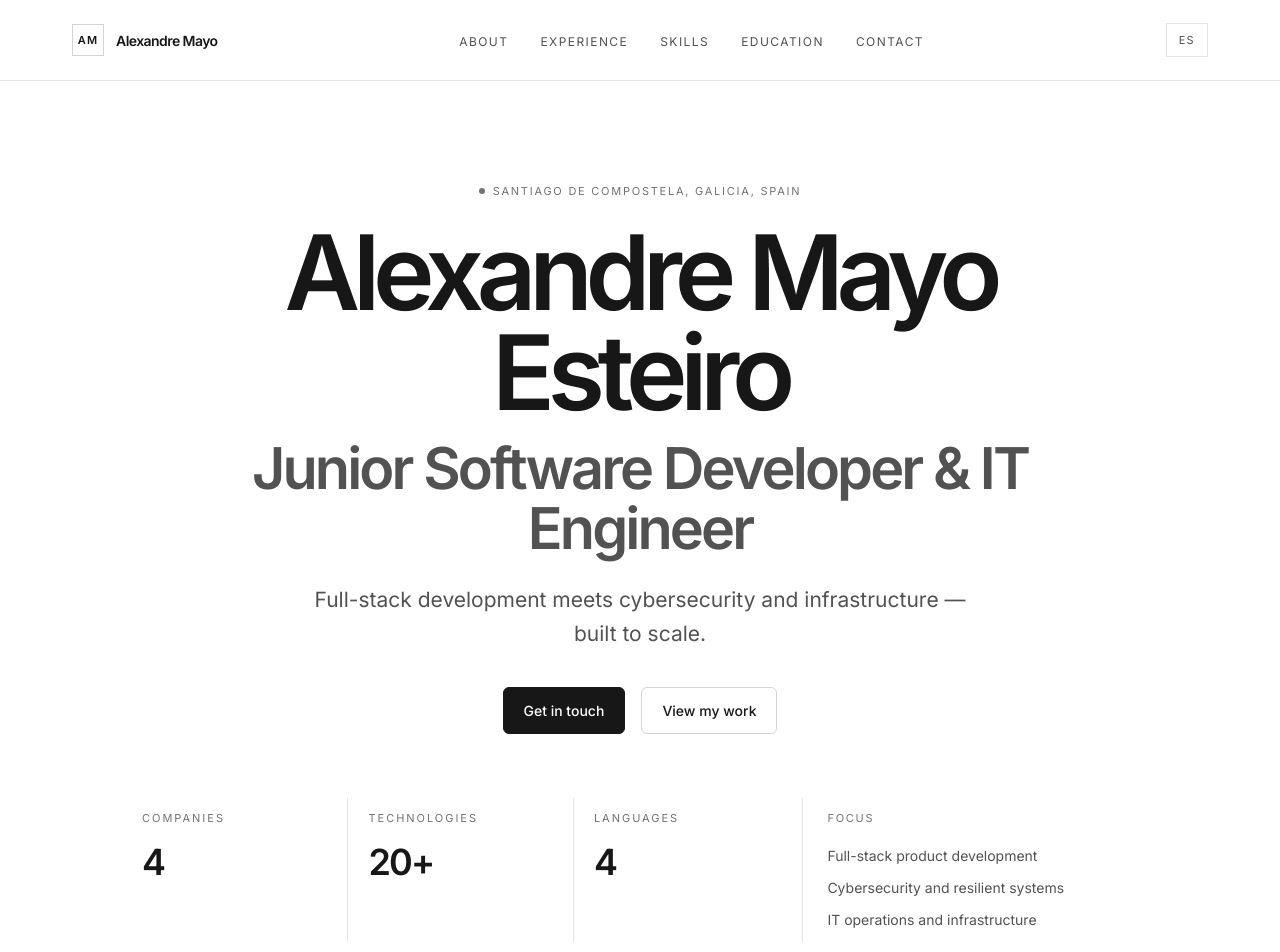
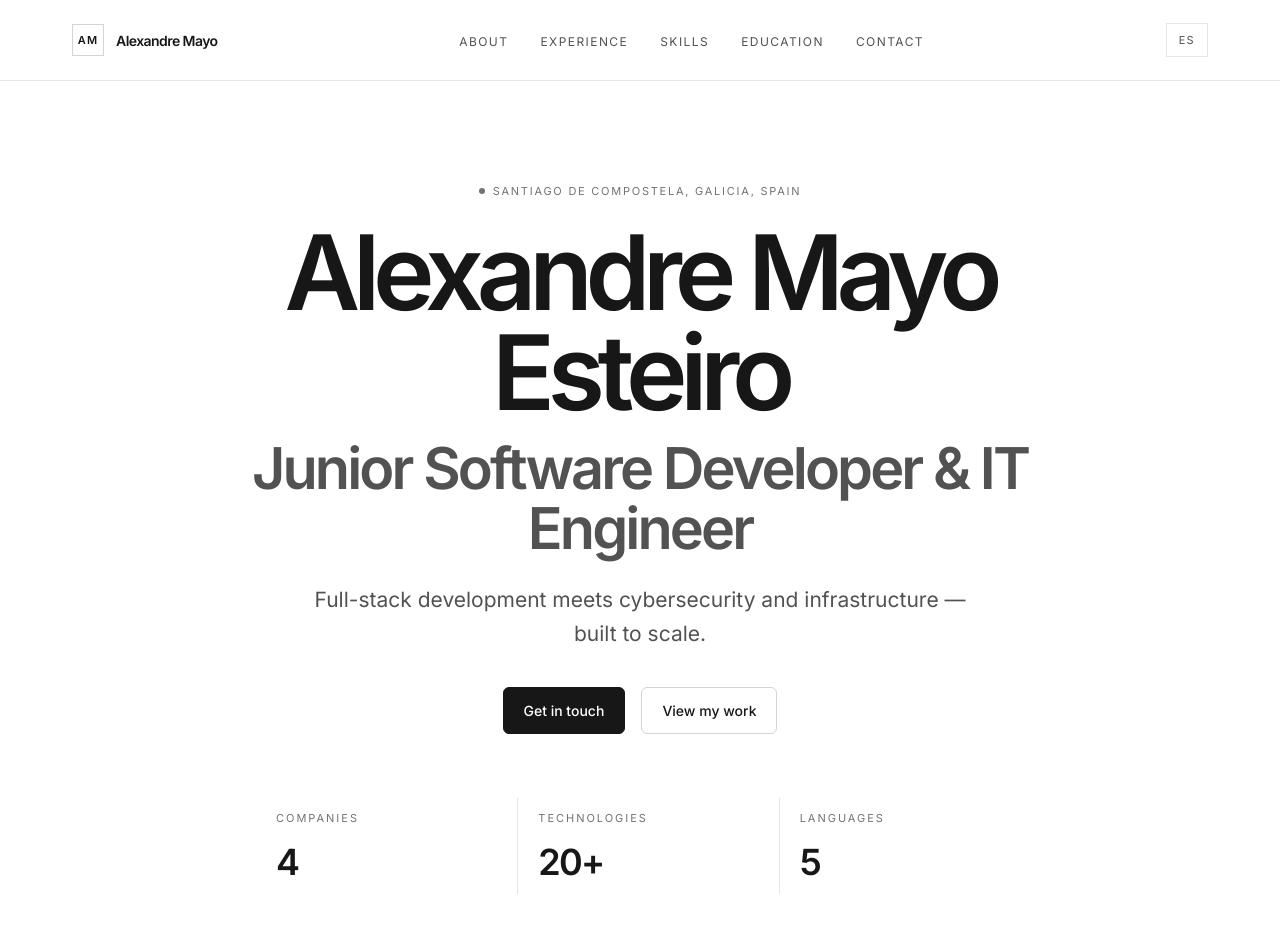
Before and after one commit to IsNotTheReal/me, a Next.js app: page /en in a window 1280 px wide. Shown: the top 952 px of the page. Built offline with nearby package versions, Linux system fonts and the light colour scheme.

Commit message:
Updated Hero.tsx
Fixed some issues with styles

```diff
--- a/components/sections/Hero.tsx
+++ b/components/sections/Hero.tsx
@@ -36,7 +36,7 @@ export default function Hero({ profile, locale }: { profile: Profile; locale: Lo
           </div>
         </div>
 
-        <div className="mt-16 grid gap-5 lg:grid-cols-[1.3fr_0.7fr]">
+        <div className="mx-auto mt-16 max-w-3xl">
           <div className="grid gap-4 sm:grid-cols-3">
             <div className="stat-card">
               <p className="font-text text-[11px] uppercase tracking-[0.18em] text-gray3">{t('stats_experience')}</p>
@@ -48,17 +48,8 @@ export default function Hero({ profile, locale }: { profile: Profile; locale: Lo
             </div>
             <div className="stat-card">
               <p className="font-text text-[11px] uppercase tracking-[0.18em] text-gray3">{t('stats_languages')}</p>
-              <p className="mt-4 font-sf text-4xl font-semibold tracking-[-0.05em] text-gray1">4</p>
+              <p className="mt-4 font-sf text-4xl font-semibold tracking-[-0.05em] text-gray1">5</p>
             </div>
-          </div>
-
-          <div className="border-l border-hairline2 py-3 pl-6">
-            <p className="font-text text-[11px] uppercase tracking-[0.16em] text-gray3">Focus</p>
-            <ul className="mt-5 space-y-3 text-sm text-gray2">
-              <li>Full-stack product development</li>
-              <li>Cybersecurity and resilient systems</li>
-              <li>IT operations and infrastructure</li>
-            </ul>
           </div>
         </div>
       </div>
```
